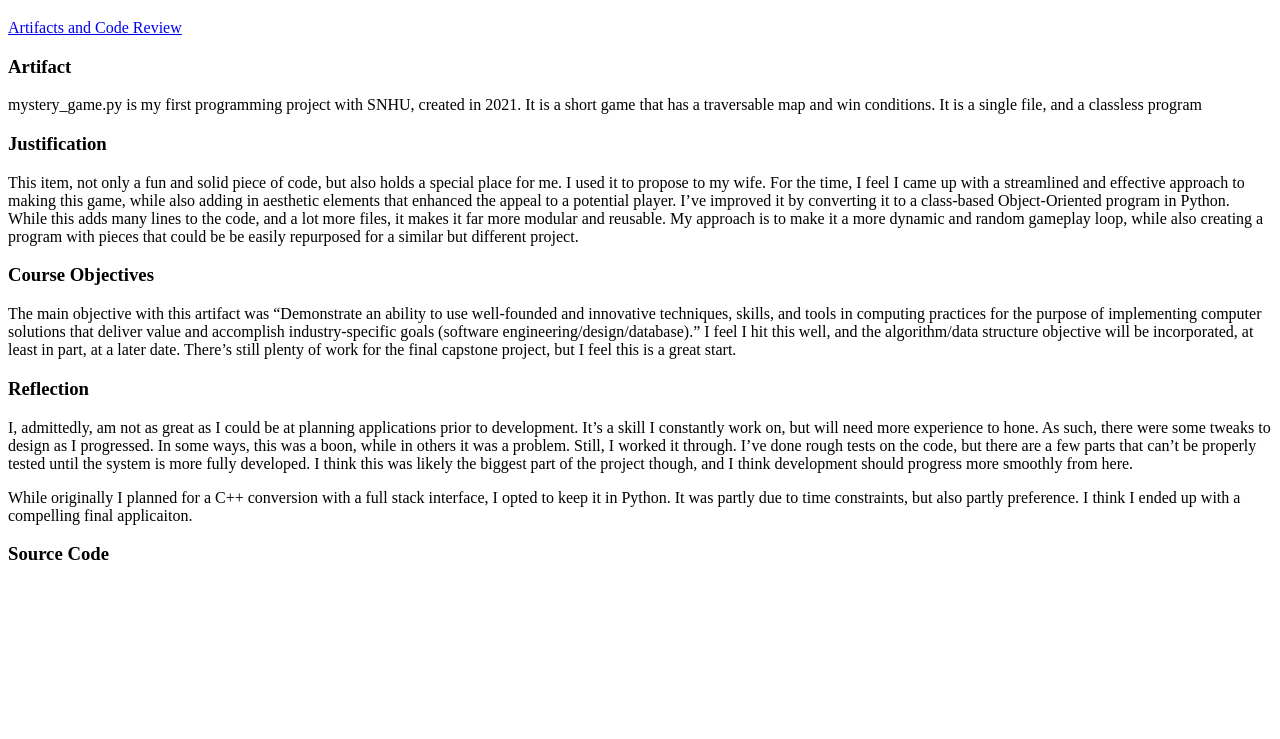
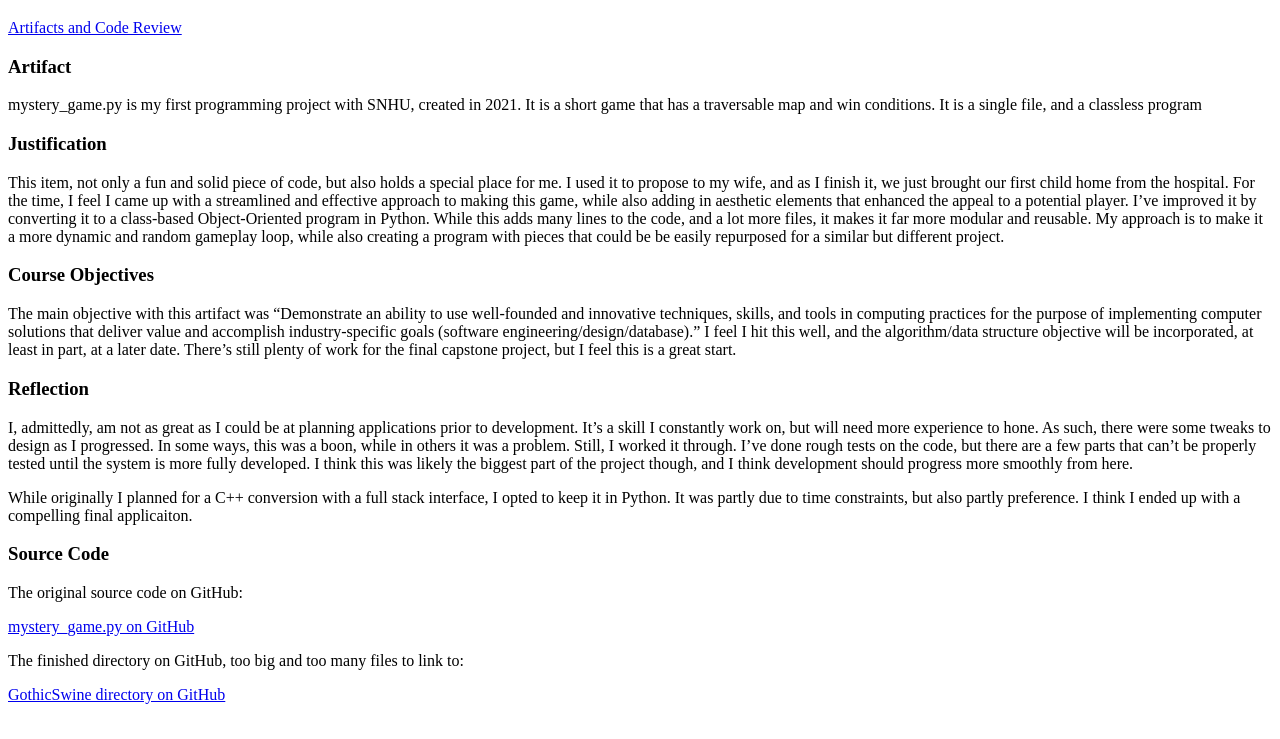
Before and after one commit to NevinsN/NevinsN.github.io, a plain HTML site: page mysteryGame.html in a window 1280 px wide. Shown: the part 61-800 px from the top of the page. Drawn offline with Linux system fonts and the light colour scheme.

Commit message:
FinalizeMG
Finalized Mystery Game page

```diff
--- a/mysteryGame.html
+++ b/mysteryGame.html
@@ -13,10 +13,10 @@
         <p>mystery_game.py is my first programming project with SNHU, created in 2021. It is a short game that has a traversable map and win conditions. It is a single file, and a classless program</p>
         <h3>Justification</h3>
         <p>
-            This item, not only a fun and solid piece of code, but also holds a special place for me. I used it to propose to my wife. For the time, I feel I came up with a streamlined and effective
-            approach to making this game, while also adding in aesthetic elements that enhanced the appeal to a potential player. I’ve improved it by converting it to a class-based Object-Oriented program
-            in Python. While this adds many lines to the code, and a lot more files, it makes it far more modular and reusable. My approach is to make it a more dynamic and random gameplay loop, while also
-            creating a program with pieces that could be be easily repurposed for a similar but different project.
+            This item, not only a fun and solid piece of code, but also holds a special place for me. I used it to propose to my wife, and as I finish it, we just brought our first child home from the hospital.
+            For the time, I feel I came up with a streamlined and effective approach to making this game, while also adding in aesthetic elements that enhanced the appeal to a potential player. I’ve improved it
+            by converting it to a class-based Object-Oriented program in Python. While this adds many lines to the code, and a lot more files, it makes it far more modular and reusable. My approach is to make
+            it a more dynamic and random gameplay loop, while also creating a program with pieces that could be be easily repurposed for a similar but different project.
         </p>
         <h3>Course Objectives</h3>
         <p>
@@ -37,7 +37,10 @@
     </div>
     <div>
         <h3>Source Code</h3>
-
+        <p>The original source code on GitHub:</p>
+        <a href="https://github.com/NevinsN/NevinsN.github.io/blob/main/ArtifactFiles/mystery_game.py">mystery_game.py on GitHub</a> <br />
+        <p>The finished directory on GitHub, too big and too many files to link to:</p>
+        <a href="https://github.com/NevinsN/NevinsN.github.io/tree/main/GothicSwinePython">GothicSwine directory on GitHub</a> <br />
     </div>
 </body>
 </html>
```
